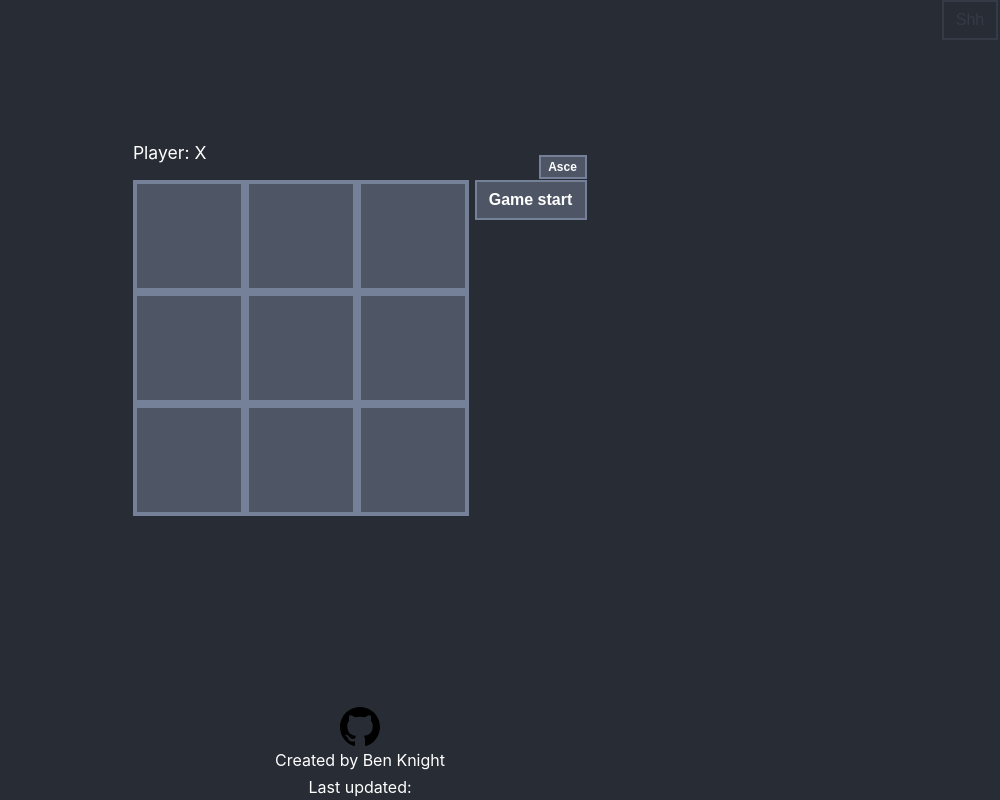
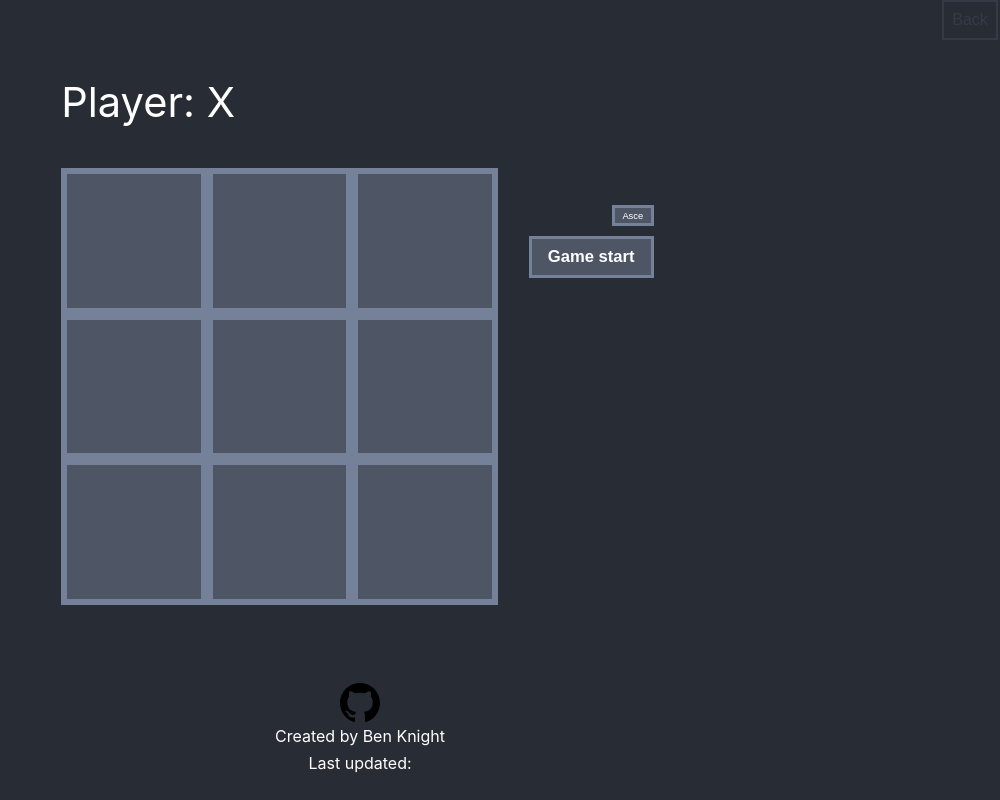
Before and after one commit to benknight135/timewellspent, a React (Create React App) app: page / in a window 1280 px wide. Both pictures are taken after a click on the button "Shh". Shown: the whole page, without its empty margins (280-1280 px from the left). Built offline with nearby package versions, Linux system fonts and the light colour scheme.

Commit message:
fix grid alignment

```diff
--- a/src/App.js
+++ b/src/App.js
@@ -19,12 +19,14 @@ class App extends React.Component {
 
     render() {
         var page = <ComingSoon />;
+        var btn_text = 'Shh';
         if (this.state.show_secret) {
             page = <TicTac />;
+            btn_text = 'Back';
         }
         return (
             <div className="app">
-                <button className="secret" onClick={() => this.toggleGame()}>Shh</button>
+                <button className="secret" onClick={() => this.toggleGame()}>{btn_text}</button>
                 {page}
                 <Footer />
             </div>
--- a/src/components/Footer.css
+++ b/src/components/Footer.css
@@ -3,6 +3,7 @@
     flex-direction: column;
     align-items: center;
     justify-content: center;
+    margin-bottom: 3vh;
 }
 p.footer {
     font-size : calc(2vmin);
@@ -16,8 +17,8 @@ p.footer {
     color: white;
     display: flex;
     flex-direction: column;
-    min-height: 20vh;
-    max-height: 20vh;
+    min-height: calc(20vh - 3vh);
+    max-height: calc(20vh - 3vh);
     max-width: 100vw;
     align-items: center;
     justify-content: flex-end;
--- a/src/games/TicTac.css
+++ b/src/games/TicTac.css
@@ -6,12 +6,12 @@
 
 .tictac-square {
     background: #4e5666;
-    border: 0.5vh solid #758199;
+    border: 0.5vw solid #758199;
     color: white;
     float: left;
-    height: 14vh;
-    width: 14vh;
-    font-size: 8vh;
+    height: calc(7vw + 7vh);
+    width: calc(7vw + 7vh);
+    font-size: calc(5vw + 5vh);
 }
 
 .tictac-square:focus {
@@ -19,7 +19,7 @@
 }
 
 .tictac {
-    font-size: 2.2vh;
+    font-size: calc(2vw + 2vh);
     display: flex;
     flex-direction: row;
     align-items: center;
@@ -33,10 +33,10 @@
     flex-direction: column;
     align-items: center;
     justify-content: flex-start;
-    margin-top: 38.5vh;
-    min-height: 80vh;
-    max-height: 80vh;
-    margin-left: 5px;
+    margin-top: 30vh;
+    min-height: 60vh;
+    max-height: 60vh;
+    margin-left: 2vw;
 }
 
 .tictac-status {
@@ -45,13 +45,13 @@
 
 .tictac-btn {
     font-weight: normal;
-    font-size: 2vh;
+    font-size: calc(0.8vw + 0.8vh);
     color: white;
     background: #4e5666;
-    border: 0.25vh solid #758199;
-    margin: 0.08vh;
-    width: 14vh;
-    height: 5vh;
+    border: 0.25vw solid #758199;
+    margin: calc(0.25vw + 0.25vh);
+    width: calc(6vw + 6vh);
+    height: calc(2vw + 2vh);
 }
 
 .tictac-board-top {
@@ -62,12 +62,12 @@
 }
 
 .tictac-btn.status {
-    font-weight: bold;
+    font-weight: normal;
     margin-bottom: 1vh;
-    width: 6vh;
-    height: 3vh;
-    font-size: 1.5vh;
-    margin: 0.08vh;
+    width: calc(2vw + 2vh);
+    height: calc(1vw + 1vh);
+    font-size: calc(0.45vw + 0.45vh);
+    margin-bottom: calc(0.25vw + 0.25vh);
     margin-left: auto;
 }
 
--- a/src/index.js
+++ b/src/index.js
@@ -6,9 +6,7 @@ import * as serviceWorkerRegistration from './serviceWorkerRegistration';
 import reportWebVitals from './reportWebVitals';
 
 ReactDOM.render(
-  <React.StrictMode>
-    <App />
-  </React.StrictMode>,
+  <App />,
   document.getElementById('root')
 );
 
```
Also changed, not shown: package.json (+6 -2 lines), 1 other file (tests, documents, lock files or other folders).
